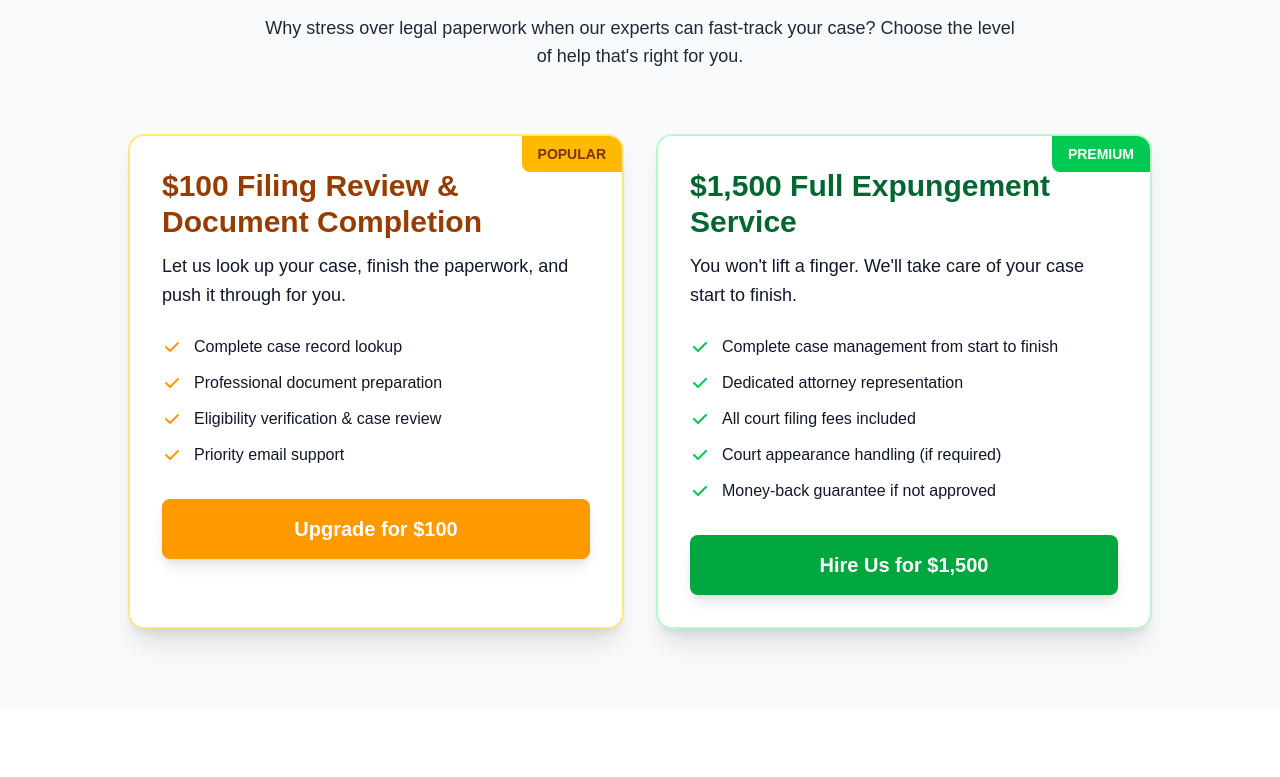
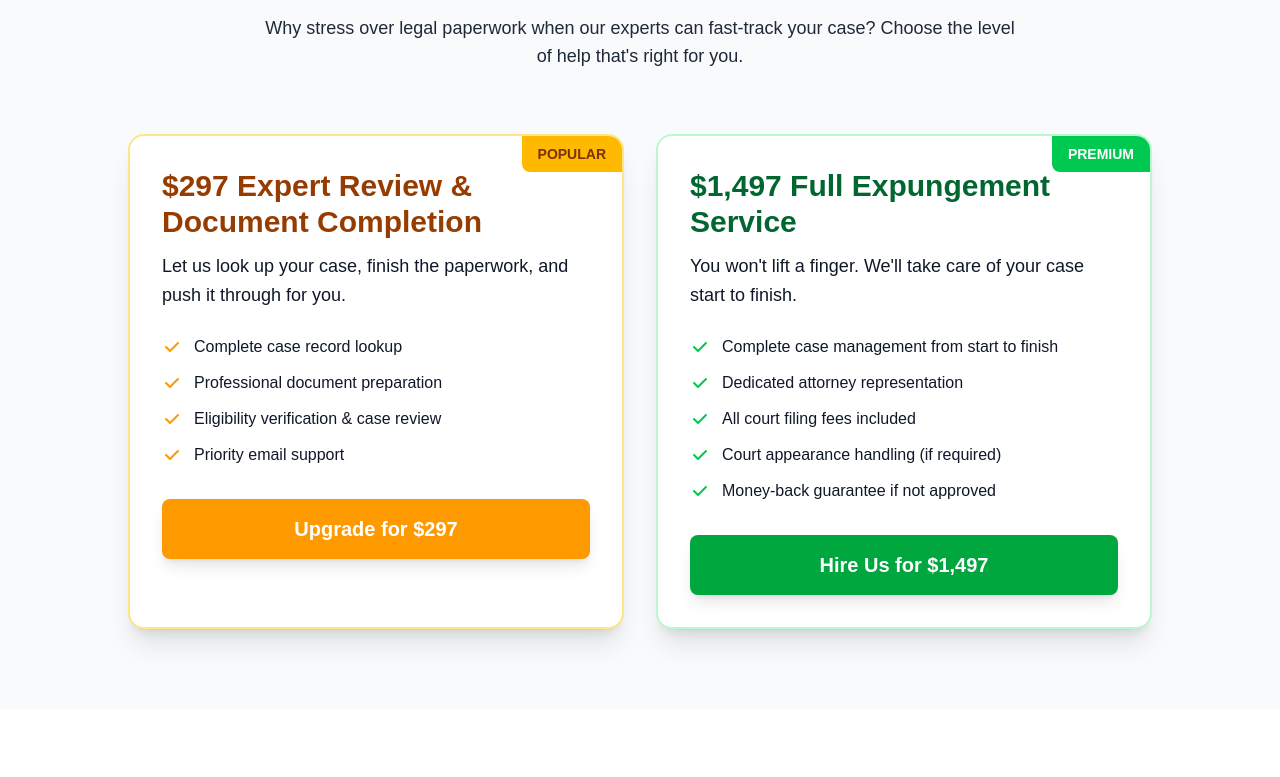
Before and after one commit to YahBoyMoney/wipe-that-record, a Next.js app: page /thank-you in a window 1280 px wide. Shown: the part 550-1327 px from the top of the page. Built offline with nearby package versions, Linux system fonts and the light colour scheme.

Commit message:
Fix Thank You Page Pricing Structure - Updated to match original pricing: Expert Review  and Full Service ,497

```diff
--- a/src/app/(web)/thank-you/page.tsx
+++ b/src/app/(web)/thank-you/page.tsx
@@ -45,7 +45,7 @@ export default function ThankYouPage() {
               </div>
               <div className="mb-6">
                 <h3 className="text-2xl md:text-3xl font-bold mb-3 text-amber-800">
-                  $100 Filing Review & Document Completion
+                  $297 Expert Review & Document Completion
                 </h3>
                 <p className="text-gray-900 text-lg leading-relaxed">
                   Let us look up your case, finish the paperwork, and push it through for you.
@@ -85,7 +85,7 @@ export default function ThankYouPage() {
                 href="/api/checkout/upgrade?type=review"
                 className="block w-full bg-amber-500 hover:bg-amber-600 text-white font-bold py-4 px-6 rounded-lg text-xl text-center transition-colors shadow-lg hover:shadow-xl transform hover:-translate-y-0.5 transition-all duration-200"
               >
-                Upgrade for $100
+                Upgrade for $297
               </Link>
             </div>
 
@@ -96,7 +96,7 @@ export default function ThankYouPage() {
               </div>
               <div className="mb-6">
                 <h3 className="text-2xl md:text-3xl font-bold mb-3 text-green-800">
-                  $1,500 Full Expungement Service
+                  $1,497 Full Expungement Service
                 </h3>
                 <p className="text-gray-900 text-lg leading-relaxed">
                   You won't lift a finger. We'll take care of your case start to finish.
@@ -142,7 +142,7 @@ export default function ThankYouPage() {
                 href="/api/checkout/upgrade?type=full"
                 className="block w-full bg-green-600 hover:bg-green-700 text-white font-bold py-4 px-6 rounded-lg text-xl text-center transition-colors shadow-lg hover:shadow-xl transform hover:-translate-y-0.5 transition-all duration-200"
               >
-                Hire Us for $1,500
+                Hire Us for $1,497
               </Link>
             </div>
           </div>
```
